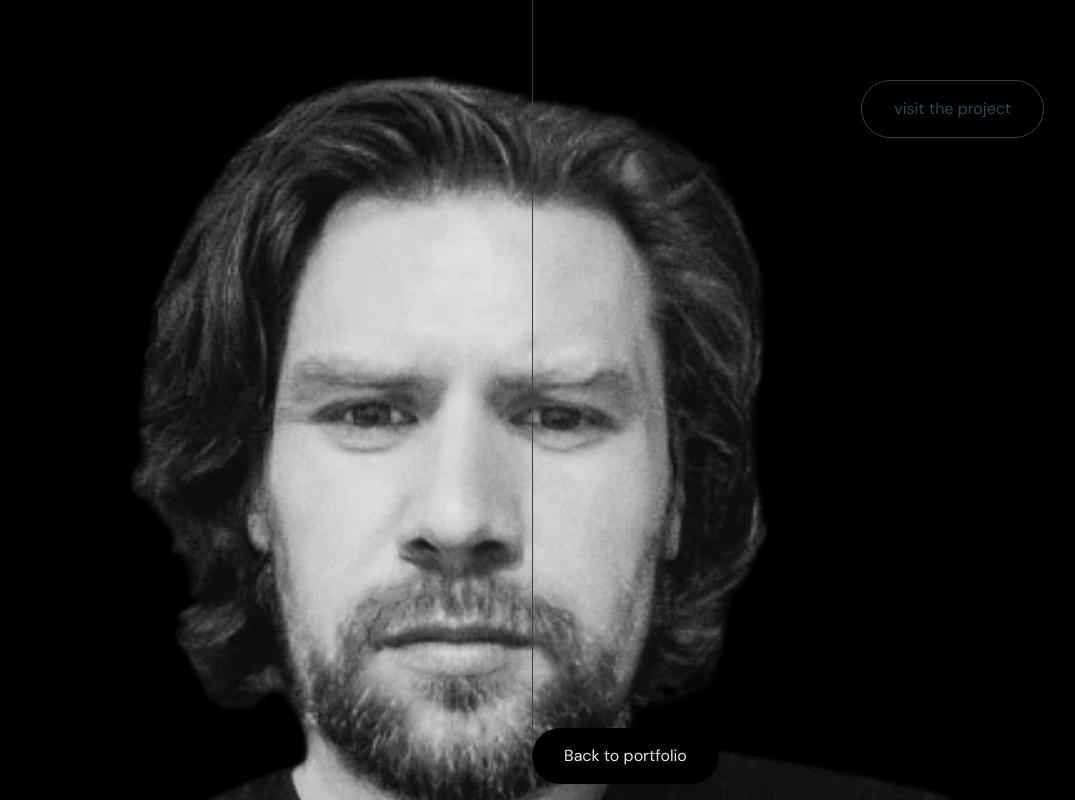
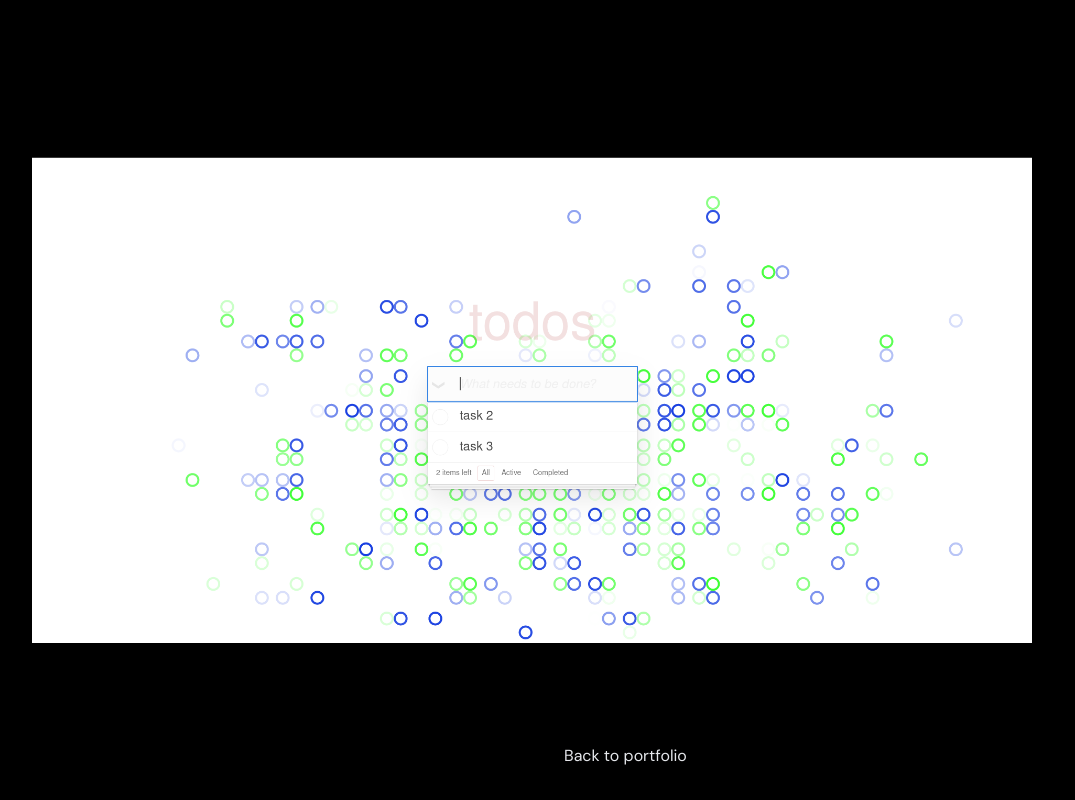
Before and after one commit to Capoverde/my-site-portfolio, a Next.js app: page /PortfolioPage in a window 1280 px wide. Both pictures are taken after a click on the button "Show project". Shown: the part 406-1206 px from the top of the page, without its empty margins (108-1183 px from the left). Built offline with nearby package versions, Linux system fonts and the light colour scheme.

Commit message:
added visit the project button

```diff
--- a/app/PortfolioPage/page.jsx
+++ b/app/PortfolioPage/page.jsx
@@ -1,13 +1,13 @@
 "use client";
 import React, { useState, useEffect } from "react";
+import { motion as m, AnimatePresence, useAnimate, stagger} from "framer-motion";
 import Link from "next/link";
-import { motion as m, AnimatePresence, useAnimate, stagger} from "framer-motion";
 import {
   TodoApp,
-  WbsitteNext,
+  WebsiteNext,
   EventHorizon,
   TheMet,
-  Interdom,
+  Nothing,
 } from "../components/Card";
 import { useFeatureStore, setFullScreenFeature } from "../components/store";
 import { Header } from "../components/Header/Header";
@@ -18,7 +18,8 @@ import { AnimatedP } from "../components/AnimatedText/AnimatedP";
 import { OtherVisual,
          PortfolioVisual,
          ThirdVisual,
-         TodoVisual } from "../components/Visual";
+         TodoVisual,
+         NothingVisual } from "../components/Visual";
 import { BackgroundBlob } from "../components/Blobs/Blobs";
 import styles from "./PortfolioPage.module.css";
 import classNames from "classnames";
@@ -37,9 +38,9 @@ const features = [
     title: "FullStack product catalog store",
     id: "product-catalog",
     describe: "application with cool features",
-    card: WbsitteNext,
+    card: WebsiteNext,
     visual: ThirdVisual,
-    projectLink: "https://Capoverde.github.io/react_todo-app-with-api/"
+    projectLink: "https://www.google.com"
   },
   {
     title: "Website in Next.js",
@@ -51,23 +52,23 @@ const features = [
   },
   {
     title: "The Event Horizon",
-    id: "website and gallery",
+    id: "website-and-gallery",
     describe: "application with cool features",
     card: TheMet,
     visual: OtherVisual,
     projectLink: "https://Capoverde.github.io/react_todo-app-with-api/"
   },
   {
-    title: "The Met",
-    id: "museum-website",
+    title: "Nothing",
+    id: "nothing-phone",
     describe: "application with cool features",
-    card: Interdom,
-    visual: OtherVisual,
-    projectLink: "https://Capoverde.github.io/react_todo-app-with-api/"
+    card: Nothing,
+    visual: NothingVisual,
+    projectLink: "https://capoverde.github.io/layout_miami/"
   },
 ];
 
-const portfolioText = `Checkout Portfolio Project by cliking in the button in the project image on the right.
+const portfolioText = `Checkout Portfolio Project by cliking in the button  in the project image on the right.
                        Here You will find my selected projects in a various tech stacks.
                        Click the button "batck t site" to toggle the view.
                       `
@@ -78,11 +79,11 @@ const layoutVariants = {
 };
 
 const PortfolioPage = () => {
-
   const [scope, animate] = useAnimate();
   const fullScreenFeature = useFeatureStore((state) => state.fullScreenFeature);
   const lastFullScreenFeature = useFeatureStore((state) => state.lastFullScreenFeature);
   const setFullScreenFeature = useFeatureStore(state => state.setFullScreenFeature);
+
 
   useEffect(() => {
     if(fullScreenFeature) {
@@ -98,7 +99,7 @@ const PortfolioPage = () => {
       animate([
         [".feature-title", {opacity: 1, x: "0px"}, {duration: 0.3, delay: stagger(0.05)}],
         [`visual-${fullScreenFeature}`, {opacity: 0, scale: 0.75, pointerEvemts: "none"}, {at:"<"}],
-        [".active-card .gradient", {oapcity: 1, scale: 1}, {at:"<"}],
+        [".active-card .gradient", {opcity: 1, scale: 1}, {at:"<"}],
         [".back-to-site-btn", {opacity: 0, y: "300px"}, {at:"<", duration: 0.3}],
         [".active-card .show-me-btn", {opacity: 1}]
       ])
@@ -115,17 +116,22 @@ const PortfolioPage = () => {
       <main className="min-w-screen min-h-screen  mx-[10%] boder-l border-r border-[#3e3e3e]">
         <div ref={scope}
           className="flex w-full h-full items-start border-l border-[#3e3e3e]">
-          <div className="w-full py-[50vh] relative">
+          <div className="w-full py-[50vh] relative border-r border-[#3e3e3e]">
             {features.map(feature =>
-               <feature.visual id={feature.id}  projectLink={feature.projectLink} key={feature.id}/>
+              <feature.visual
+                key={feature.id}
+                id={feature.id}
+               />
             )}
               <button
                   onClick={() => setFullScreenFeature(null)}
+
                   className="back-to-site-btn
                              fixed bottom-0 left-1/2 -translate-x-1/2 translate-y-[300%]
                            bg-black rounded-full px-8 py-4 mb-4 border-gray-700 text-gray-200
                              shadow-lg opacity-0 z-10"
               >
+
                   Back to portfolio
               </button>
             <div className="h-[200px] w-full absolute top-0 text-gray-300 border-b border-[#3e3e3e] z-[-1]">
@@ -133,18 +139,33 @@ const PortfolioPage = () => {
             </div>
             <ul>
              {features.map((feature) => (
-                <li className="border-b border-[#3e3e3e] px-6" key={feature.id}>
+               <li
+                key={feature.id}
+                className="border-b  border-[#3e3e3e] px-6 flex flex-col"
+               >
                  <FeaturesTitle id={feature.id}>
                    <span className="inline-block">{feature.title}</span>
                    <p className="py-6 text-[1rem] font-normal ">
                      {feature.describe}
                    </p>
+                   <Link href={feature.projectLink || '#'}
+                     target="_blank"
+                     className="
+                      text-[1rem]
+                      bg-transparent text-gray-700
+                      border border-[#3e3e3e]
+                      shadow-lg rounded-full
+                      px-8 py-4 z-[100] cursor-pointer
+                     "
+                     >
+                       Visit the project
+                   </Link>
                  </FeaturesTitle>
                </li>
              ))}
             </ul>
           </div>
-          <div className={classNames("w-full sticky top-0 flex h-screen items-center border-l border-[#3e3e3e]")}>
+          <div className={classNames("w-full sticky top-0 flex h-screen items-center ")}>
             <div
              className="relative w-full aspect-square [&:has(>_.active-card)]:bg-transparent"
             >
@@ -172,3 +193,175 @@ const PortfolioPage = () => {
 };
 
 export default PortfolioPage;
+
+// "use client"
+// import { useEffect } from "react";
+// import { motion as m, AnimatePresence, useAnimate, stagger } from "framer-motion";
+// import { Link } from "next/link";
+// import {
+//   TodoApp,
+//   WebsiteNext,
+//   EventHorizon,
+//   TheMet,
+//   Nothing,
+// } from "../components/Card";
+// import { useFeatureStore, setFullScreenFeature } from "../components/store";
+// import { Header } from "../components/Header/Header";
+// import { Footer } from '../components/Footer/Footer'
+// import { FeaturesTitle } from "../components/FeaturesTitle";
+// import { AnimatedHeader } from "../components/AnimatedText/AnimatedHeader";
+// import { AnimatedP } from "../components/AnimatedText/AnimatedP";
+// import { OtherVisual,
+//          PortfolioVisual,
+//          ThirdVisual,
+//          TodoVisual,
+//          NothingVisual } from "../components/Visual";
+// import { BackgroundBlob } from "../components/Blobs/Blobs";
+// import styles from "./PortfolioPage.module.css";
+// import classNames from "classnames";
+
+// const features = [
+//   {
+//     title: "FullStack ToDo Applicaton",
+//     describe: "application with cool features",
+//     id: "to-do-app",
+//     card: TodoApp,
+//     visual: TodoVisual,
+//     projectLink: "https://Capoverde.github.io/react_todo-app-with-api/"
+//   },
+//   {
+//     title: "FullStack product catalog store",
+//     id: "product-catalog",
+//     describe: "application with cool features",
+//     card: WebsiteNext,
+//     visual: ThirdVisual,
+//     projectLink: "https://www.google.com"
+//   },
+//   {
+//     title: "Website in Next.js",
+//     id: "lawyers-website",
+//     describe: "application with cool features",
+//     card: EventHorizon,
+//     visual: PortfolioVisual,
+//     projectLink: "https://Capoverde.github.io/react_todo-app-with-api/"
+//   },
+//   {
+//     title: "The Event Horizon",
+//     id: "website-and-gallery",
+//     describe: "application with cool features",
+//     card: TheMet,
+//     visual: OtherVisual,
+//     projectLink: "https://Capoverde.github.io/react_todo-app-with-api/"
+//   },
+//   {
+//     title: "Nothing",
+//     id: "nothing-phone",
+//     describe: "application with cool features",
+//     card: Nothing,
+//     visual: NothingVisual,
+//     projectLink: "https://www.google.com"
+//   },
+// ];
+
+// const portfolioText = `Checkout Portfolio Project by clicking on the button in the project image on the right.
+//                        Here you will find my selected projects in various tech stacks.
+//                        Click the button "back to site" to toggle the view.
+//                       `;
+
+// const layoutVariants = {
+//   initial: { opacity: 0 },
+//   animate: { opacity: 1 },
+//   exit: { opacity: 0 },
+// };
+
+// const PortfolioPage = () => {
+//   const [scope, animate] = useAnimate();
+//   const fullScreenFeature = useFeatureStore((state) => state.fullScreenFeature);
+//   const setFullScreenFeature = useFeatureStore(state => state.setFullScreenFeature);
+
+//   useEffect(() => {
+//     if (fullScreenFeature) {
+//       const selectedFeature = features.find((feature) => feature.id === fullScreenFeature);
+//       const projectLink = selectedFeature?.projectLink || "";
+//       setFullScreenFeature(null);
+//     }
+//   }, [fullScreenFeature]);
+
+//   return (
+//     <div className={`${styles.fadeIn} w-screen h-screen puff-in-center relative z-0`}>
+//       <Header />
+//       <BackgroundBlob />
+//       <header className="Portfolio__header pl-6 mx-[10%] border-b border-l border-r border-[#3e3e3e] ">
+//         <AnimatedHeader text="Portfolio" className="title font-bold text-[6rem] text-gray-200 " />
+//       </header>
+//       <main className="min-w-screen min-h-screen  mx-[10%] border-l border-r border-[#3e3e3e]">
+//         <div ref={scope} className="flex w-full h-full items-start border-l border-[#3e3e3e]">
+//           <div className="w-full py-[50vh] relative border-r border-[#3e3e3e]">
+//             {features.map(feature =>
+//                <feature.visual
+//                 key={feature.id}
+//                 id={feature.id}
+//                 projectLink={feature.projectLink}
+//                />
+//             )}
+//             <button
+//                 onClick={() => setFullScreenFeature(null)}
+//                 className="back-to-site-btn
+//                             fixed bottom-0 left-1/2 -translate-x-1/2 translate-y-[300%]
+//                           bg-black rounded-full px-8 py-4 mb-4 border-gray-700 text-gray-200
+//                             shadow-lg opacity-0 z-10"
+//             >
+//                 Back to portfolio
+//             </button>
+//             <div className="h-[200px] w-full absolute top-0 text-gray-300 border-b border-[#3e3e3e] z-[-1]">
+//               <AnimatedP text={portfolioText} className="py-4 text-gray-300 px-6 " />
+//             </div>
+//             <ul>
+//               {features.map((feature) => (
+//                 <li className="border-b  border-[#3e3e3e] px-6" key={feature.id}>
+//                   <FeaturesTitle id={feature.id}>
+//                     <span className="inline-block">{feature.title}</span>
+//                     <p className="py-6 text-[1rem] font-normal ">
+//                       {feature.describe}
+//                     </p>
+//                     <Link
+//                       href={feature.projectLink || '#'}
+//                       target="_blank"
+//                       className="absolute top-[10%] right-[10%] bg-transparent text-gray-700 border border-[#3e3e3e] shadow-lg
+//                       rounded-full px-8 py-4 z-[100] cursor-pointer"
+//                     >
+//                       Visit the project
+//                     </Link>
+//                   </FeaturesTitle>
+//                 </li>
+//               ))}
+//             </ul>
+//           </div>
+//           <div className={classNames("w-full sticky top-0 flex h-screen items-center ")}>
+//             <div
+//              className="relative w-full aspect-square [&:has(>_.active-card)]:bg-transparent"
+//             >
+//               <AnimatePresence exitBeforeEnter={false} mode="wait">
+//                 <m.div
+//                   key={features.map((feature) => feature.id).join("-")}
+//                   initial="initial"
+//                   animate="animate"
+//                   exit="exit"
+//                   variants={layoutVariants}
+//                   transition={{ duration: 0.75 }}
+//                 >
+//                   {features.map((feature) => (
+//                     <feature.card id={feature.id} key={feature.id} />
+//                   ))}
+//                 </m.div>
+//               </AnimatePresence>
+//             </div>
+//           </div>
+//         </div>
+//       </main>
+//       <Footer />
+//     </div>
+//   );
+// };
+
+// export default PortfolioPage;
--- a/app/components/Card.jsx
+++ b/app/components/Card.jsx
@@ -65,7 +65,7 @@ export const TodoApp = ({ id }) => {
   )
 }
 
-export const WbsitteNext = ({ id  }) => {
+export const WebsiteNext = ({ id  }) => {
   return (
     <FeatureCard id={id} gradient="from-[#f5fbff] to-[#addef]">
      <span/>
@@ -89,7 +89,7 @@ export const TheMet = ({ id }) => {
   )
 }
 
-export const Interdom = ({ id }) => {
+export const Nothing = ({ id }) => {
   return (
     <FeatureCard id={id} gradient="from-[#090979] to-[#a78afe]">
      <span/>
--- a/app/components/Visual.jsx
+++ b/app/components/Visual.jsx
@@ -3,8 +3,7 @@ import Link from 'next/link';
 import classNames from 'classnames';
 import { useFeatureStore } from './store';
 
-
-export const Visual = ({ children, projectLink, id }) => {
+export const Visual = ({ children, id }) => {
   const fullScreenFeature = useFeatureStore((state) => state.fullScreenFeature);
 
 return (
@@ -17,72 +16,75 @@ export const Visual = ({ children, projectLink, id }) => {
                       relative'
       >
         {children}
-          <Link
-           href={projectLink || '#'}
-           target="_blank"
-           className="absolute top-[10%] right-[10%] bg-transparent text-gray-700 border border-[#3e3e3e] shadow-lg
-           rounded-full px-8 py-4 z-[100] cursor-pointer
-           "
-          >
-            visit the project
-          </Link>
       </div>
   </div>
-  )
-}
+ );
+};
 
-export const PortfolioVisual = ({id, projectLink}) => {
+
+export const PortfolioVisual = ({id }) => {
   return (
-    <Visual id={id} projectLink={projectLink}>
+    <Visual id={id} >
        <Image
-       className='z-50'
         alt="todoBg.jpg"
         src="/todoBg.png"
-       width={2000}
+        width={1000}
         height={1000}
       />
     </Visual>
   )
 }
 
-export const OtherVisual = ({id, projectLink}) => {
+export const OtherVisual = ({id}) => {
     return (
-      <Visual id={id} projectLink={projectLink}>
+      <Visual id={id}>
         <Image
-         className='z-50'
          alt="todoBg.png"
          src="/Ja4.png"
-         width={2000}
+         width={1000}
          height={1000}
         />
       </Visual>
     )
   }
 
-  export const ThirdVisual = ({id, projectLink}) => {
+  export const ThirdVisual = ({id }) => {
     return (
-      <Visual id={id} projectLink={projectLink}>
+      <Visual id={id}>
         <Image
-         className='z-50'
          alt="logoDiv.png"
          src="/logoDivBg.jpg"
-         width={2000}
+         width={1000}
          height={1000}
         />
       </Visual>
     )
   }
 
-  export const TodoVisual = ({id, projectLink}) => {
+  export const TodoVisual = ({id }) => {
     return (
-      <Visual id={id} projectLink={projectLink}>
+      <Visual id={id}>
         <Image
          className='z-50'
          alt="todoBg.png"
          src="/todoBg.png"
-         width={2000}
+         width={1000}
          height={1000}
         />
       </Visual>
     )
   }
+
+  export const NothingVisual = ({id }) => {
+    return (
+      <Visual id={id}>
+        <Image
+         className='z-50'
+         alt="todoBg.png"
+         src="/todoBg.png"
+         width={1000}
+         height={1000}
+        />
+      </Visual>
+    )
+  }
```
Lines whose indentation alone changed are shown as unchanged.
